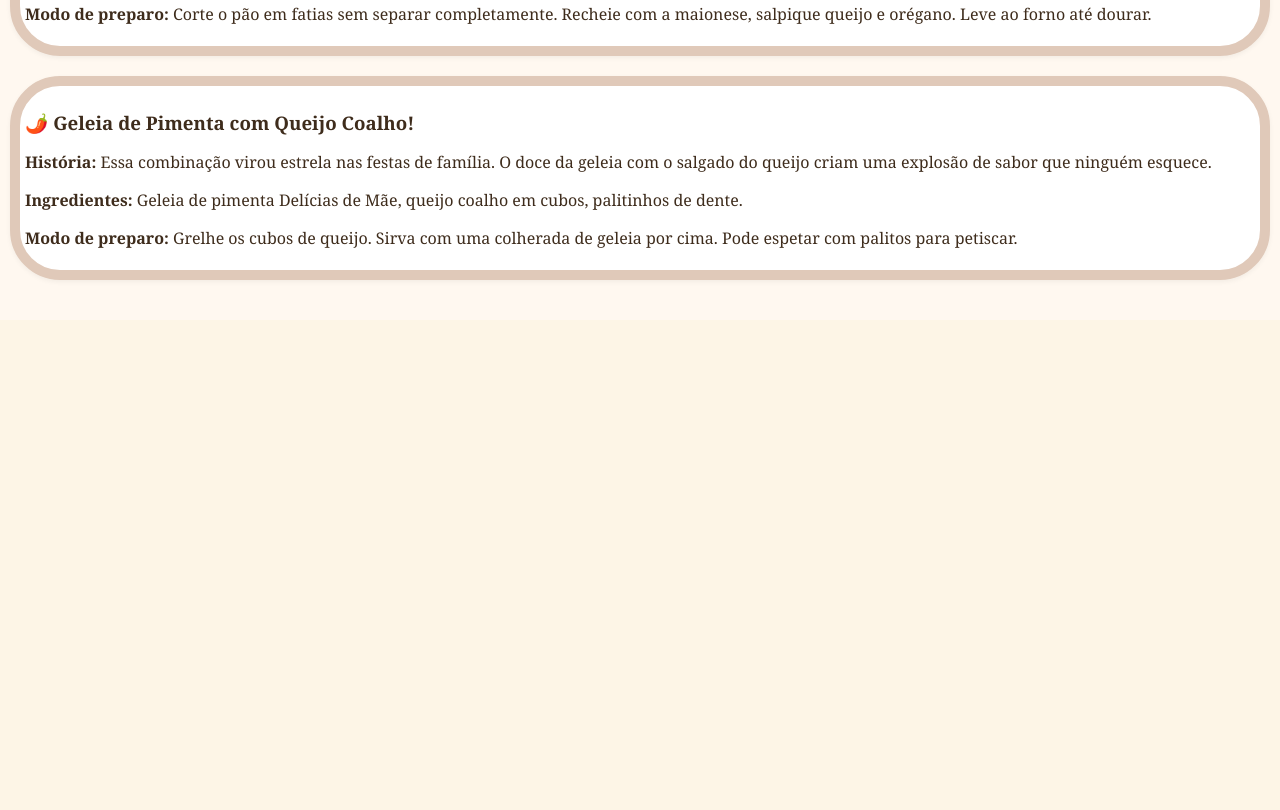
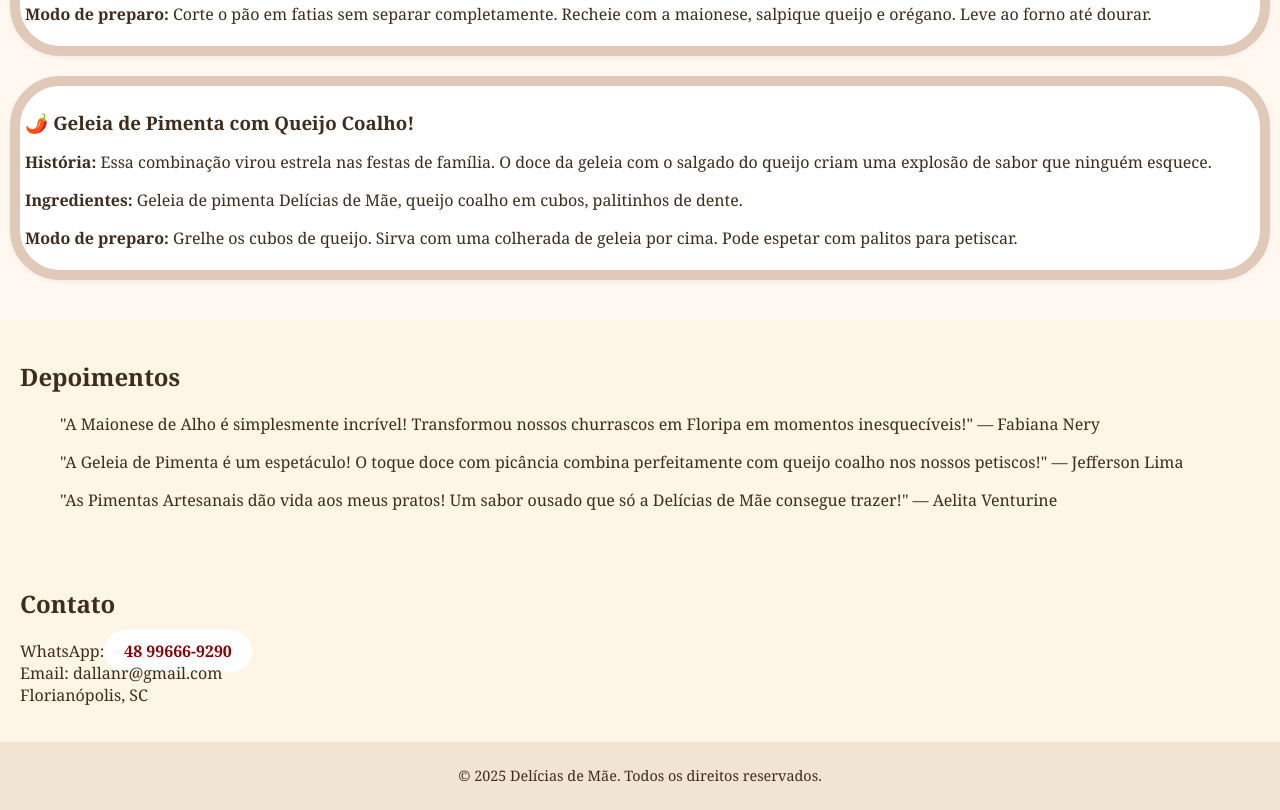
Before and after one commit to Dallan99/SITE-DELICIAS-DE-MAE, a plain HTML site: page index.html in a window 1280 px wide. Shown: the part 1470-2280 px from the top of the page. Before the commit the page ends 1790 px from the top, so only its background shows below. Drawn offline with Linux system fonts and the light colour scheme.

Commit message:
acerto de whatts app

```diff
--- a/index.html
+++ b/index.html
@@ -84,3 +84,25 @@
       <p><strong>História:</strong> Essa combinação virou estrela nas festas de família. O doce da geleia com o salgado do queijo criam uma explosão de sabor que ninguém esquece.</p>
       <p><strong>Ingredientes:</strong> Geleia de pimenta Delícias de Mãe, queijo coalho em cubos, palitinhos de dente.</p>
       <p><strong>Modo de preparo:</strong> Grelhe os cubos de queijo. Sirva com uma colherada de geleia por cima. Pode espetar com palitos para petiscar.</p>
+    </div>
+  </section>
+
+  <section id="depoimentos">
+    <h2>Depoimentos</h2>
+    <blockquote>"A Maionese de Alho é simplesmente incrível! Transformou nossos churrascos em Floripa em momentos inesquecíveis!" — Fabiana Nery</blockquote>
+    <blockquote>"A Geleia de Pimenta é um espetáculo! O toque doce com picância combina perfeitamente com queijo coalho nos nossos petiscos!" — Jefferson Lima</blockquote>
+    <blockquote>"As Pimentas Artesanais dão vida aos meus pratos! Um sabor ousado que só a Delícias de Mãe consegue trazer!" — Aelita Venturine</blockquote>
+  </section>
+
+  <section id="contato">
+    <h2>Contato</h2>
+    <p>WhatsApp:<a href="https://wa.me/+5548996669290?text=Quero%20fazer%20um%20pedido!" target="_blank" class="btn">48 99666-9290</a><br>
+       Email: dallanr@gmail.com<br>
+       Florianópolis, SC</p>
+  </section>
+
+  <footer>
+    <p>© 2025 Delícias de Mãe. Todos os direitos reservados.</p>
+  </footer>
+</body>
+</html>
```
